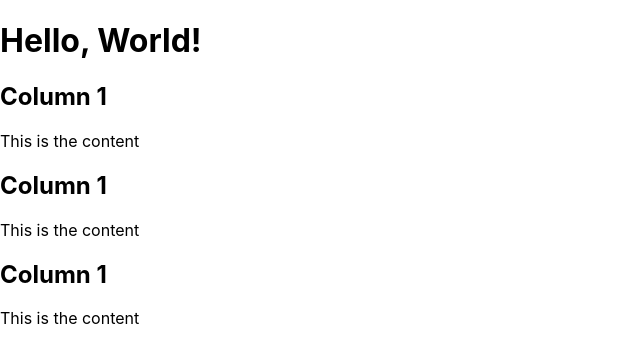
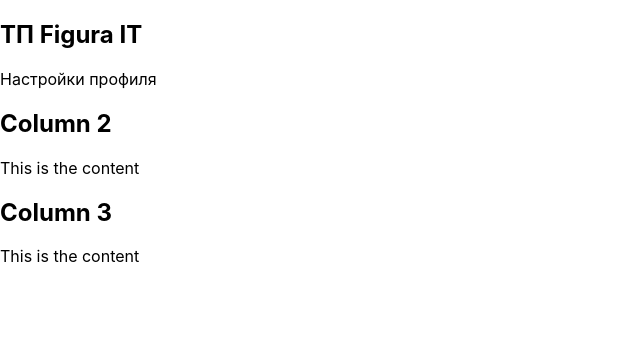
Before and after one commit to Nosovitsi/Figura, a React (Create React App) app: page / in a window 1280 px wide. Shown: the top 362 px of the page, without its empty margins (0-640 px from the left). Built offline with nearby package versions, Linux system fonts and the light colour scheme.

Commit message:
add left bar

```diff
--- a/src/App.tsx
+++ b/src/App.tsx
@@ -1,6 +1,5 @@
 import React from 'react';
-import Greeting from './components/Greeting';
-import Column1 from './components/Column1';
+import LeftBar from './components/LeftBar';
 import Column2 from './components/Column2';
 import Column3 from './components/Column3';
 
@@ -9,9 +8,8 @@ import Column3 from './components/Column3';
 function App() {
   return (
     <div className="App">
-      <Greeting />
       <div className="site">
-         <Column1 />
+         <LeftBar />
          <Column2 />
          <Column3 />
        </div>
--- a/src/components/Column1.tsx
+++ /dev/null
@@ -1,12 +0,0 @@
-import React from 'react';
-
-const Column1 = () => {
-    return (
-        <div className="column">
-            <h2> Column 1</h2>
-            <p>This is the content</p>
-        </div>
-    );
-}
-
-export default Column1;
--- a/src/components/Column2.tsx
+++ b/src/components/Column2.tsx
@@ -3,7 +3,7 @@ import React from 'react';
 const Column2 = () => {
     return (
         <div className="column">
-            <h2> Column 1</h2>
+            <h2> Column 2</h2>
             <p>This is the content</p>
         </div>
     );
--- a/src/components/Column3.tsx
+++ b/src/components/Column3.tsx
@@ -3,7 +3,7 @@ import React from 'react';
 const Column3 = () => {
     return (
         <div className="column">
-            <h2> Column 1</h2>
+            <h2> Column 3</h2>
             <p>This is the content</p>
         </div>
     );
--- a/src/components/Greeting.tsx
+++ /dev/null
@@ -1,7 +0,0 @@
-import React from 'react';
-
-const Greeting = () => {
-  return <h1>Hello, World!</h1>;
-};
-
-export default Greeting;
--- /dev/null
+++ b/src/components/LeftBar.tsx
@@ -0,0 +1,12 @@
+import React from 'react';
+
+const LeftBar = () => {
+    return (
+        <div className="column column1">
+            <h2> ТП Figura IT</h2>
+            <p>Настройки профиля</p>
+        </div>
+    );
+}
+
+export default LeftBar;
```
Also changed, not shown: src/App.css (line endings or trailing spaces).
